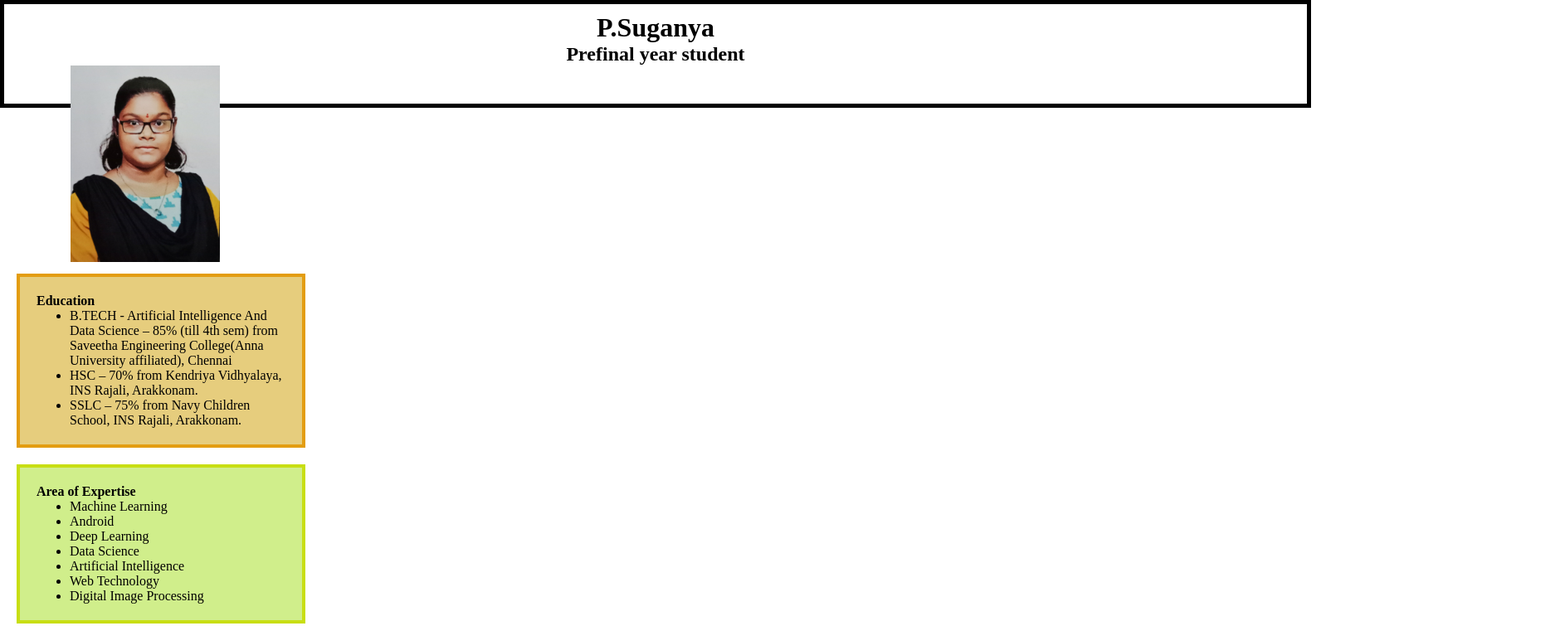
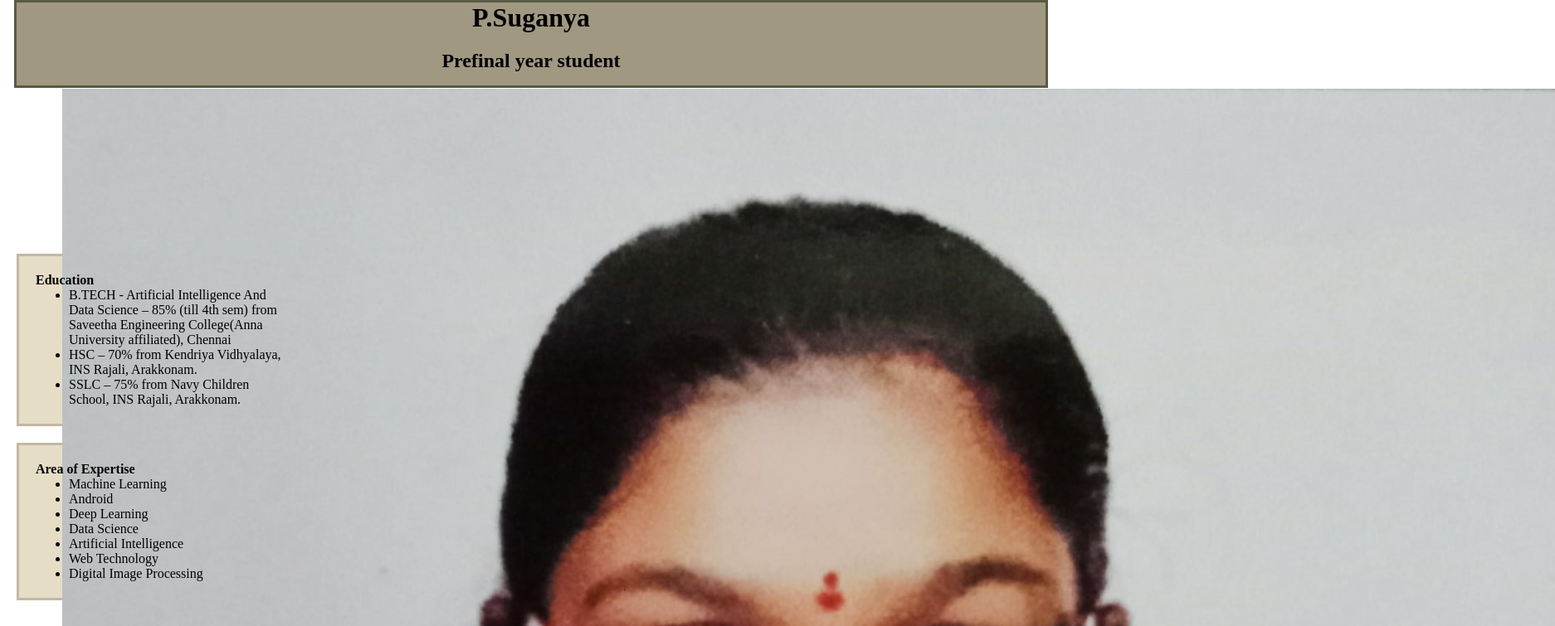
Before and after one commit to Sugan2002/html_resume, a plain HTML site: page index.html in a window 1280 px wide. Shown: the top 755 px of the page at 83% size, 1874 px wide, since content can reach past the window. Drawn offline with Linux system fonts and the light colour scheme; files whose address does not match are found by name.

Commit message:
Extra changes in the lines of the css file to add the colors

```diff
--- a/assets/css/style.css
+++ b/assets/css/style.css
@@ -1,14 +1,13 @@
 .body {
-    font-family: Arial, sans-serif;
-    font-size: 14px;
+
+    font-family: "Roboto", sans-serif;
+    font-size: 18px;
     line-height: 1.5;
-    background-color: #f2f2f2;
+    background-color: #FEF7DC;
     padding: 0;
     margin: 0;
 
 }
-
-
 .img {
     float: left;
     margin-left: 35px;
@@ -17,29 +16,42 @@
 
 }
 
+:root {
+    --primary-color: #E6DDC6;
+    --secondary-color: #C2B8A3;
+    --accent-color: #A19882;
+  }
+
 .edu {
     margin-left: 20px;
     margin-top: 200px;
     padding: 20px;
     width: 300px;
-    background-color: rgb(230, 205, 125);
-    border: 4px solid rgb(227, 157, 17);
+    background-color: var(--primary-color);
+    border: 3px solid var(--secondary-color);
 
 
 }
 
 .skill {
+
     margin: 20px;
     padding: 20px;
     width: 300px;
-    background-color: rgb(208, 238, 139);
-    border: 4px solid rgba(199, 221, 5, 0.894);
+    background-color: var(--primary-color);
+    border: 3px solid var(--secondary-color);
 }
 
+
 .tittle {
-    width: 1550px;
+    width: 1570px;
     height: 100px;
-    padding: 10px;
-    border: 5px solid black;
-    margin: 0;
-}
+    border: 3px solid #585b45;
+    background-color: var(--accent-color);
+    display: grid;
+    grid-template-columns: 1fr;
+    gap: 20px;
+    max-width: 1200px;
+    margin: 0 auto;
+    padding: 0 20px;
+  }
--- a/index.html
+++ b/index.html
@@ -19,8 +19,10 @@
     <h1 style="text-align:center;">P.Suganya</h1>
     <h2 style="text-align:center;">Prefinal year student</h2>
     <div class="img">
-      <img class = "img" src="C:\Users\91989\OneDrive\Desktop\html_Resume\assets\img\PassPort_size_mine.jpg"/>
+      <img src="C:\Users\91989\OneDrive\Desktop\html_Resume\assets\img\PassPort_size_mine.jpg"/>
     </div>
+    <a href="https://www.linkedin.com/in/suganya-parthiban-52254224b/">LinkedIn</a>
+
   </div>
   <div class="edu">
   <p style="text-align:left;"><b>Education</b></p>
```
